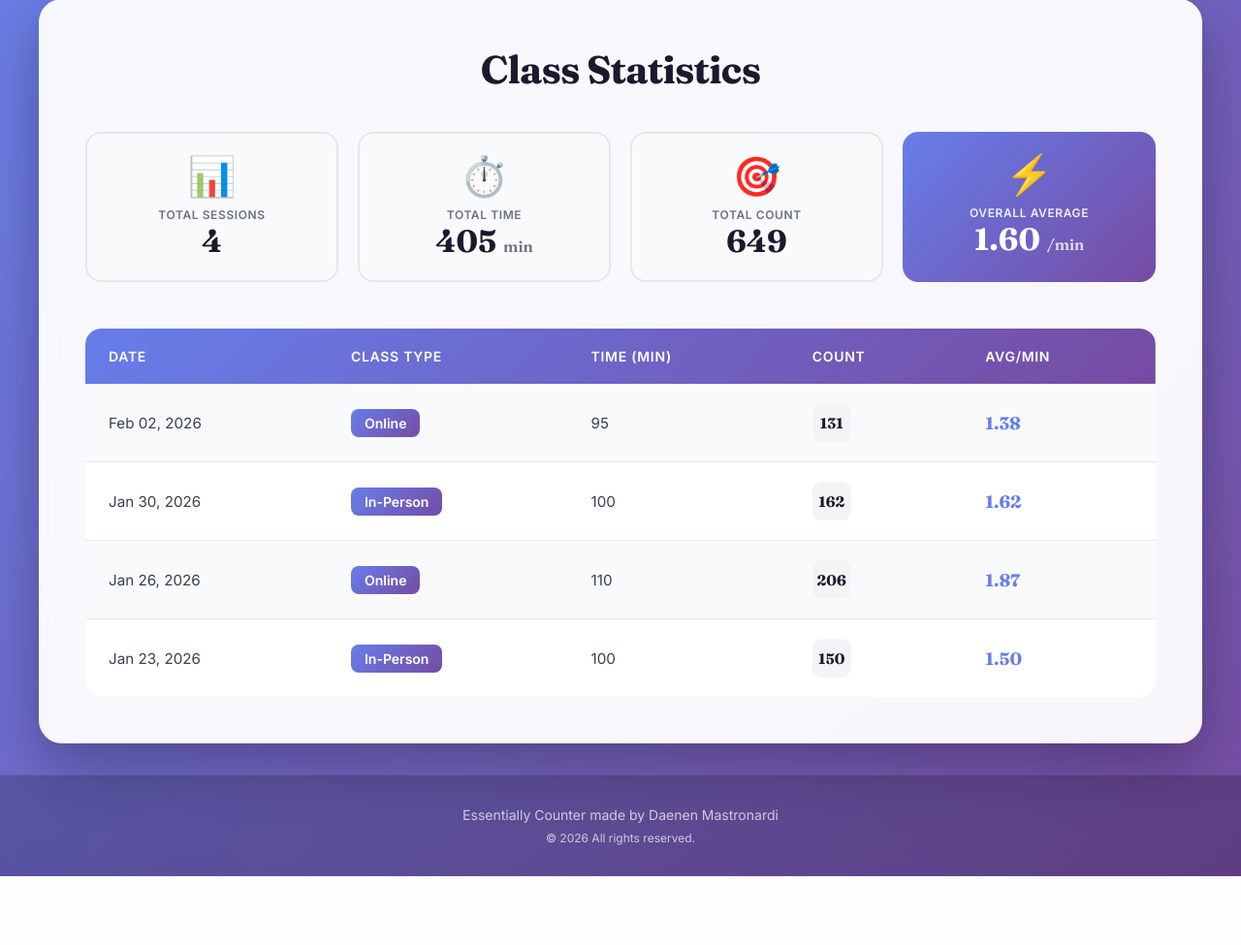
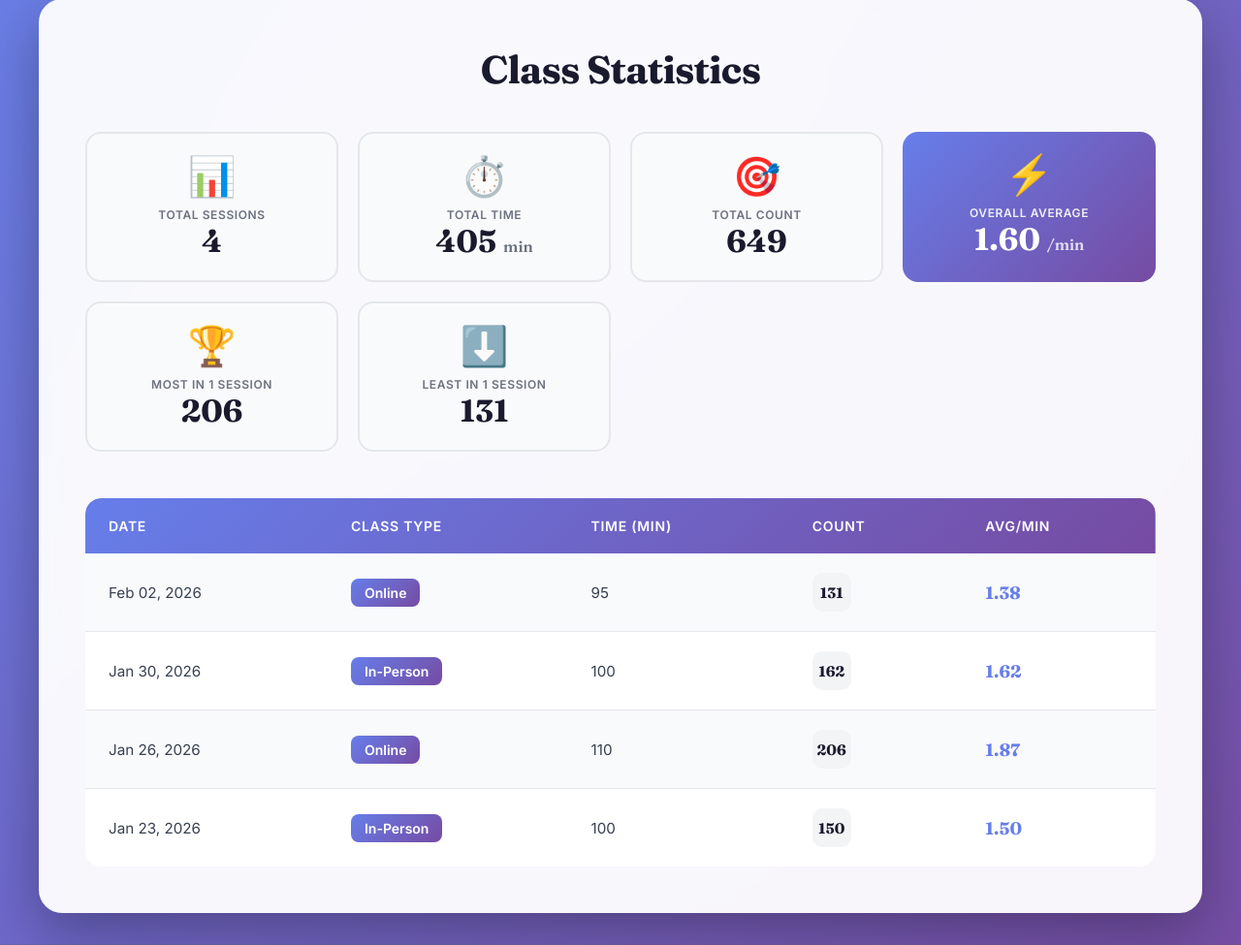
Before and after one commit to DaenenM/Essentially_App, a Django app: page /stats/ in a window 1280 px wide. Shown: the part 138-1113 px from the top of the page at 97% size. Before the commit the page ends 1042 px from the top, so only its background shows below. Run offline with Django 5.2, Linux system fonts and the light colour scheme; data comes from the database, SQL or seed files in the repository; both versions use the stored data as it was after the commit.

Commit message:
4th session

```diff
--- a/Essentially/essentially_app/templates/essentially_app/stats.html
+++ b/Essentially/essentially_app/templates/essentially_app/stats.html
@@ -47,6 +47,22 @@
                         <div class="stat-value">{{ overall_average|floatformat:2 }} <span class="stat-unit">/min</span></div>
                     </div>
                 </div>
+
+                <div class="stat-box">
+                    <div class="stat-icon">🏆</div>
+                    <div class="stat-content">
+                        <div class="stat-label">Most in 1 session</div>
+                        <div class="stat-value">{{ total_most }}</div>
+                    </div>
+                </div>
+
+                <div class="stat-box">
+                    <div class="stat-icon">⬇️</div>
+                    <div class="stat-content">
+                        <div class="stat-label">Least in 1 session</div>
+                        <div class="stat-value">{{ total_least }}</div>
+                    </div>
+                </div>
             </div>
 
             <!-- Table -->
--- a/Essentially/essentially_app/views.py
+++ b/Essentially/essentially_app/views.py
@@ -2,7 +2,7 @@ from django.shortcuts import render, redirect
 from django.contrib import messages
 from .forms import ClassSessionForm
 from .models import ClassSession
-from django.db.models import Sum, Count
+from django.db.models import Sum, Count, Max, Min
 
 def home(request):
     if request.method == "POST":
@@ -32,13 +32,16 @@ def stats(request):
         total_sessions=Count("id"),
         total_time=Sum("time"),
         total_count=Sum("count"),
+        max_count=Max("count"),
+        min_count=Min("count")
     )
 
     total_sessions = totals["total_sessions"] or 0
     total_time = totals["total_time"] or 0
     total_count = totals["total_count"] or 0
+    total_most = totals["max_count"] or 0
+    total_least = totals["min_count"] or 0
 
-    # Compute overall average safely
     overall_average = total_count / total_time if total_time > 0 else 0
 
     context = {
@@ -47,6 +50,8 @@ def stats(request):
         "total_time": total_time,
         "total_count": total_count,
         "overall_average": overall_average,
+        "total_most": total_most,
+        "total_least": total_least,
     }
 
     return render(request, "essentially_app/stats.html", context)
```
Also changed, not shown: Essentially/db.sqlite3.
